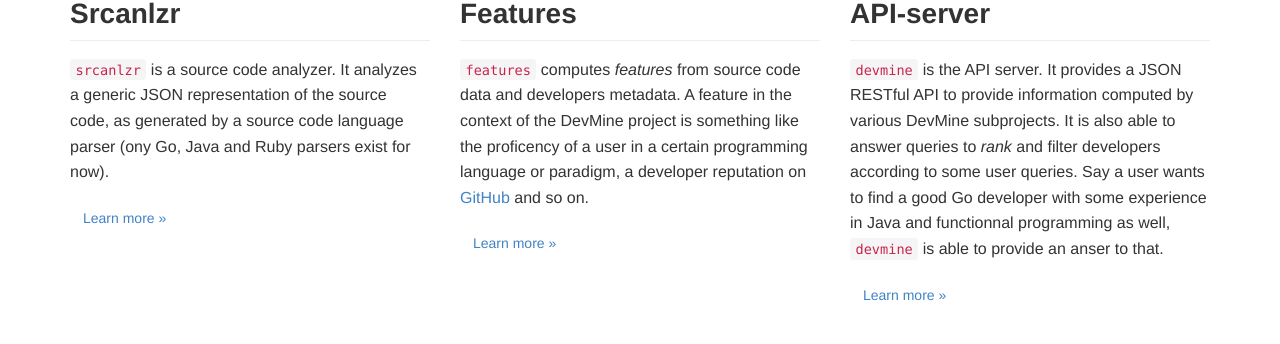
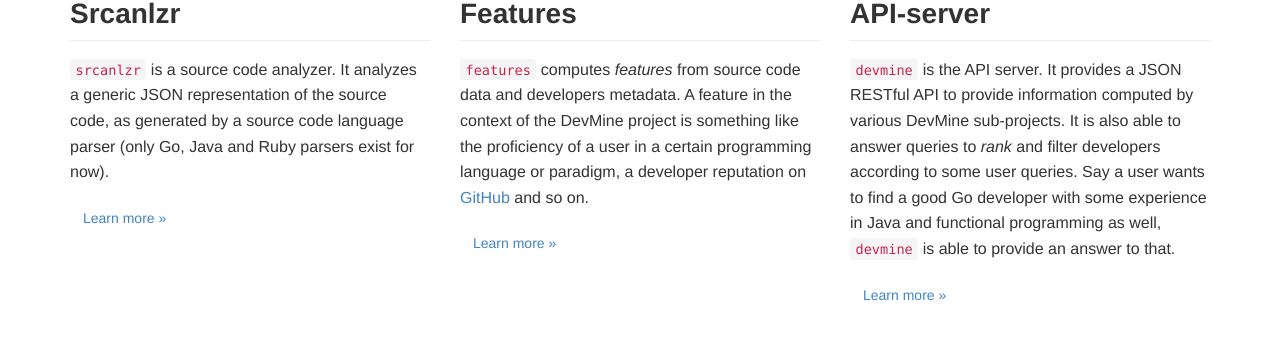
Before and after one commit to DevMine/devmine.github.io, a Jekyll site: the page built from index.html, in a window 1280 px wide and 900 px high, scrolled down 585 px. Shown: the part 256-600 px from the top of the window. Built offline with Jekyll 4.4.1, drawn with Linux system fonts in a browser that asks for light colours.

Commit message:
index: Fix a handful of typos.

```diff
--- a/index.html
+++ b/index.html
@@ -66,7 +66,7 @@ title: DevMine
         <p>
             <code>srcanlzr</code> is a source code analyzer. It analyzes a
             generic JSON representation of the source code, as generated by
-            a source code language parser (ony Go, Java and Ruby parsers exist
+            a source code language parser (only Go, Java and Ruby parsers exist
             for now).
         </p>
         <p>
@@ -78,7 +78,7 @@ title: DevMine
         <p>
             <code>features</code> computes <em>features</em> from source code
             data and developers metadata. A feature in the context of the
-            DevMine project is something like the proficency of a user in a
+            DevMine project is something like the proficiency of a user in a
             certain programming language or paradigm, a developer reputation on
             <a href="https://github.com">GitHub</a> and so on.
         </p>
@@ -90,12 +90,12 @@ title: DevMine
         <h2>API-server</h2>
         <p>
             <code>devmine</code> is the API server. It provides a JSON RESTful
-            API to provide information computed by various DevMine subprojects.
+            API to provide information computed by various DevMine sub-projects.
             It is also able to answer queries to <em>rank</em> and filter
             developers according to some user queries. Say a user wants to find
-            a good Go developer with some experience in Java and functionnal
+            a good Go developer with some experience in Java and functional
             programming as well, <code>devmine</code> is able to provide an
-            anser to that.
+            answer to that.
         </p>
         <p>
             <a class="btn" href="/doc/api-server/">Learn more »</a>
```
